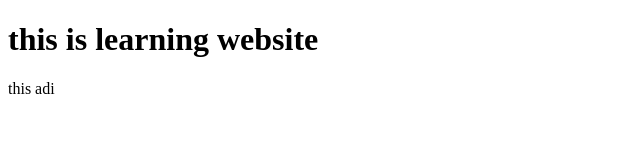
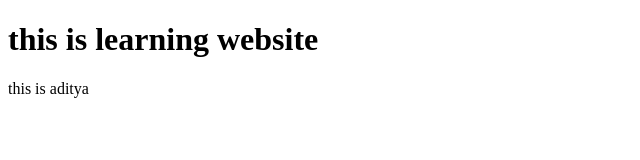
Before and after one commit to kamrul17/CollabWithFriends, a plain HTML site: page index.html in a window 1280 px wide. Shown: the full height of the page, 0-640 px from the left. Drawn offline with Linux system fonts and the light colour scheme.

Commit message:
again adi

```diff
--- a/index.html
+++ b/index.html
@@ -7,8 +7,7 @@
   </head>
   <body>
     <h1>this is learning website</h1>
-    <p>this adi
-
+    <p>this is aditya
     </p>
   </body>
 </html>
```
